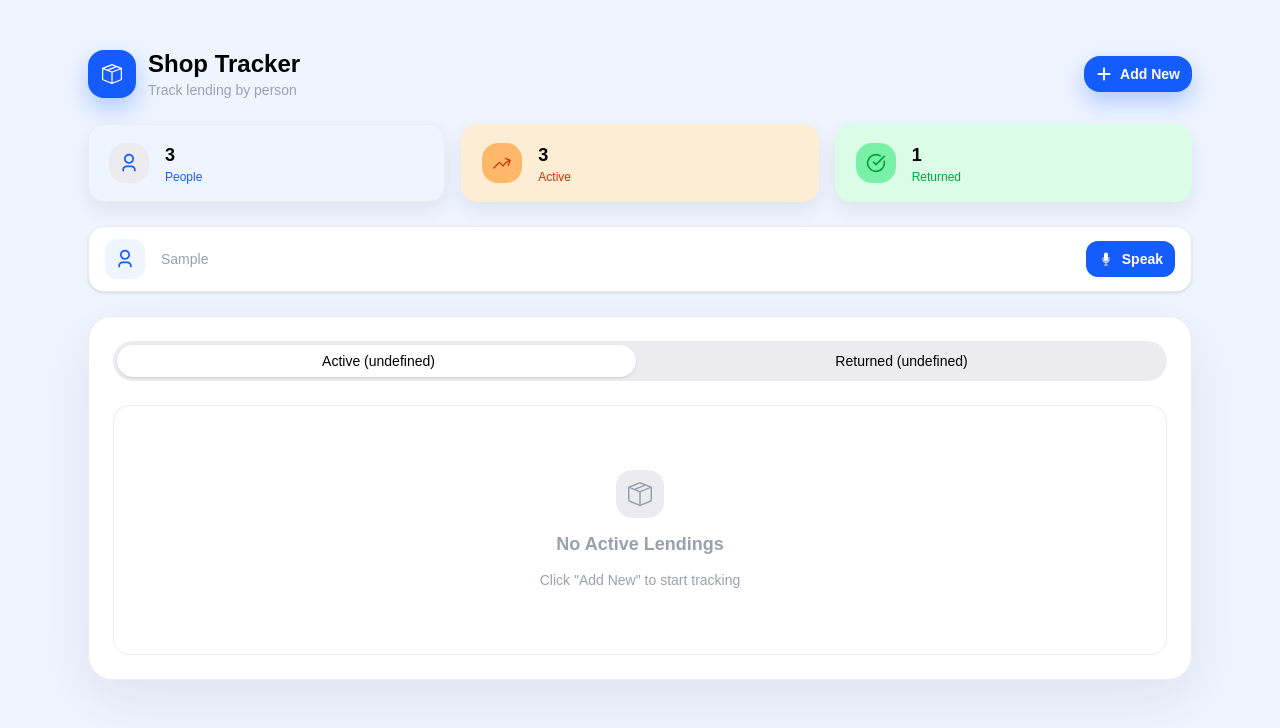
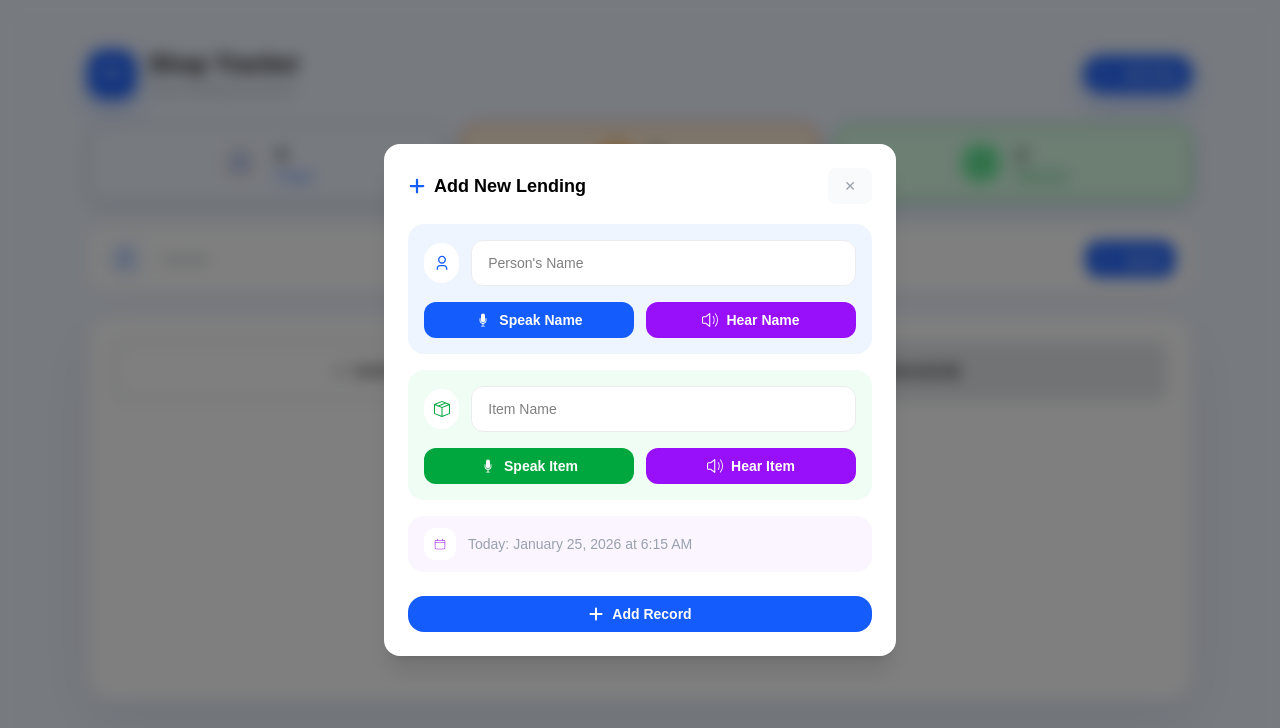
Before and after one commit to AbdulCoforge/shop-manager, a Next.js app: page / in a window 1280 px wide. Both pictures are taken after typing "Sample" into the empty fields and a click on the button "Add New". Shown: the top 728 px of the page. Built offline with nearby package versions, Linux system fonts and the light colour scheme.

Commit message:
few changes and modifed more components

```diff
--- /dev/null
+++ b/app/active/index.tsx
@@ -0,0 +1,5 @@
+export default function ActivePage() {
+    <div>
+        Active Page
+    </div>
+}
--- a/app/globals.css
+++ b/app/globals.css
@@ -66,6 +66,11 @@
   /* Overlay */
   --color-overlay: rgb(0 0 0 / 0.4);
 
+  /* Card Borders */
+  --border-people-card: var(--gray-400);
+  --border-active-card: var(--orange-500);
+  --border-returned-card: var(--green-500);
+
   /* Shadows */
   --shadow-primary: 0 10px 24px rgb(21 92 252 / 0.3);
   --shadow-card: 0 8px 20px rgb(15 23 42 / 0.08);
--- a/app/page.tsx
+++ b/app/page.tsx
@@ -32,11 +32,13 @@ export default function Home() {
     <div className="min-h-screen bg-(--color-bg-primary) text-(--color-text-primary)">
       <div className="mx-auto flex max-w-6xl flex-col gap-16 px-6 py-12">
         <PeopleOverviewSection
-          stats={{ people: 3, active: 3, returned: 1 }}
+          stats={{ people: 4, active: 3, returned: 1 }}
           people={people}
+          active={4}
+          returned={2}
         />
 
-        {/* <LendingEmptySection active={0} returned={0} /> */}
+
 
         {/* <PersonDetailSection
           personId={1}
@@ -45,7 +47,6 @@ export default function Home() {
           stats={{ activeItems: 1, returnedItems: 1 }}
         /> */}
 
-        {/* <AddLendingModal /> */}
 
         {/* <ReturnedItemSection /> */}
       </div>
--- /dev/null
+++ b/app/returned/index.tsx
@@ -0,0 +1,5 @@
+export default function ReturnPage() {
+    <div>
+        Return Page
+    </div>
+}
--- a/components/atoms/AdvanceButton/index.tsx
+++ b/components/atoms/AdvanceButton/index.tsx
@@ -4,7 +4,7 @@ import { Button } from "@/components/ui/button";
 type AdvanceButtonProps = React.ComponentProps<typeof Button>;
 
 export default function AdvanceButton({
-  variant = "primary",
+  variant,
   className,
   children,
   ...props
--- a/components/molecules/SectionHeader/index.tsx
+++ b/components/molecules/SectionHeader/index.tsx
@@ -18,7 +18,9 @@ export default function SectionHeader({
   actionLabel,
   actionIcon,
   onAction,
+  ...props
 }: SectionHeaderProps) {
+
   return (
     <header className="flex flex-wrap items-center justify-between gap-4">
       <div className="flex items-center gap-3">
--- a/components/molecules/StatCard/index.tsx
+++ b/components/molecules/StatCard/index.tsx
@@ -23,7 +23,7 @@ export default function StatCard({
   labelClassName,
 }: StatCardProps) {
   return (
-    <div className={cn(baseClass, "flex-1", className)}>
+    <div className={cn(baseClass, "flex-1 justify-center items-center", className)}>
       <IconBadge
         className={cn("h-10 w-10 rounded-2xl", iconClassName)}
       >
--- a/components/organisms/AddLendingModal/index.tsx
+++ b/components/organisms/AddLendingModal/index.tsx
@@ -1,4 +1,4 @@
-import * as React from "react";
+import { useEffect, useRef } from "react";
 import {
   BsBoxSeam,
   CiCalendar,
@@ -10,17 +10,32 @@ import {
 import AdvanceButton from "@/components/atoms/AdvanceButton";
 import IconBadge from "@/components/atoms/IconBadge";
 
-export default function AddLendingModal() {
+interface AddLendingModalProps{
+  onClose:()=>void;
+}
+
+export default function AddLendingModal({
+  onClose,
+}: AddLendingModalProps) {
+
+  const crossIconRef = useRef<HTMLButtonElement | null>(null);
+
+  useEffect(() => {
+    crossIconRef.current?.focus();
+  }, []);
+
+const today = new Date().toLocaleString([], { dateStyle: 'long', timeStyle: 'short' });
+
+
   return (
-    <section className="space-y-6">
-      <div className="rounded-3xl bg-(--color-overlay) p-8">
-        <div className="mx-auto max-w-xl rounded-3xl bg-(--color-background) p-6 shadow-(--shadow-modal)">
+    <div className="fixed inset-0 z-50 flex items-center justify-center bg-black/50 backdrop-blur-sm">
+      <div className="w-full max-w-lg rounded-2xl bg-white p-6 shadow-xl">
           <div className="flex items-center justify-between">
             <div className="flex items-center gap-2 text-lg font-semibold">
               <FaPlus className="text-(--color-primary)" />
               Add New Lending
             </div>
-            <span className="text-(--color-text-tertiary)">✕</span>
+            <AdvanceButton className="text-(--color-text-tertiary) cursor-pointer " onClick={onClose} ref={crossIconRef} variant="default" >✕</AdvanceButton>
           </div>
 
           <div className="mt-5 rounded-2xl bg-(--color-bg-primary) p-4">
@@ -71,15 +86,14 @@ export default function AddLendingModal() {
             <IconBadge className="h-8 w-8 rounded-xl bg-(--color-background) text-(--color-secondary)">
               <CiCalendar />
             </IconBadge>
-            Today: 25/01/2026
+            Today: {`${today}`}
           </div>
 
           <AdvanceButton className="mt-6 w-full justify-center rounded-2xl bg-(--color-primary) px-4 py-3 text-sm font-semibold text-(--color-text-secondary)">
             <FaPlus />
             Add Record
           </AdvanceButton>
-        </div>
       </div>
-    </section>
+    </div>
   );
 }
--- a/components/organisms/PeopleOverviewSection/index.tsx
+++ b/components/organisms/PeopleOverviewSection/index.tsx
@@ -1,6 +1,6 @@
 'use client'
 
-import * as React from "react";
+import { useEffect, useState } from "react";
 import {
   BsBoxSeam,
   FaPlus,
@@ -15,6 +15,8 @@ import PersonCard from "@/components/molecules/PersonCard";
 import TabToggle from "@/components/molecules/TabToggle";
 import EmptyState from "@/components/molecules/EmptyState";
 import InputField from "@/components/atoms/InputField";
+import AddLendingModal from "../AddLendingModal";
+import AdvanceButton from "@/components/atoms/AdvanceButton";
 
 interface PersonSummary {
   id: number;
@@ -46,7 +48,19 @@ export default function PeopleOverviewSection({
 }: PeopleOverviewSectionProps) {
 
 
-  const [activeTab, setActiveTab] = React.useState(0);
+  const [activeTab, setActiveTab] = useState<number>(0);
+  const [isAddUser, setIsAddUser] = useState<boolean>(false);
+  const [selectedTab, setSelectedTab] = useState<"active" | "returned">("active");
+
+  const handleTabClick = (tab: "active" | "returned") => {
+    setSelectedTab(tab);
+    console.log("Selected:", tab);
+  };
+
+
+  // useEffect(()=>{
+  //   console.log('clicked working:',isAddUser)
+  // },[isAddUser])
 
   return (
     <section className="space-y-6">
@@ -56,6 +70,7 @@ export default function PeopleOverviewSection({
         subtitle="Track lending by person"
         actionLabel="Add New"
         actionIcon={<FaPlus />}
+        onAction={() => setIsAddUser(prev => !prev)}
       />
 
       <div className="flex flex-wrap gap-4">
@@ -63,7 +78,7 @@ export default function PeopleOverviewSection({
           icon={<RiUser3Line className="text-xl" />}
           value={stats.people}
           label="People"
-          className="basis-[220px] border-(--color-primary-soft) bg-(--color-bg-primary)"
+          className="basis-[220px] border-(--border-people-card) bg-(--color-bg-primary)"
           iconClassName="bg-(--color-primary-soft) text-(--color-primary)"
           labelClassName="text-(--color-primary)"
         />
@@ -71,7 +86,7 @@ export default function PeopleOverviewSection({
           icon={<HiArrowTrendingUp className="text-xl" />}
           value={stats.active}
           label="Active"
-          className="basis-[220px] border-(--color-warning-bg) bg-(--color-warning-bg)"
+          className="basis-[220px] border-(--border-active-card) bg-(--color-warning-bg)"
           iconClassName="bg-(--color-secondary-soft) text-(--color-text-warning)"
           labelClassName="text-(--color-text-warning)"
         />
@@ -79,7 +94,7 @@ export default function PeopleOverviewSection({
           icon={<LuCircleCheckBig className="text-xl" />}
           value={stats.returned}
           label="Returned"
-          className="basis-[220px] border-(--color-success-bg) bg-(--color-success-bg)"
+          className="basis-[220px] border-(--border-returned-card) bg-(--color-success-bg)"
           iconClassName="bg-(--color-tertiary-soft) text-(--color-text-success)"
           labelClassName="text-(--color-text-success)"
         />
@@ -95,17 +110,48 @@ export default function PeopleOverviewSection({
 
       <div className="rounded-3xl border border-(--color-primary-soft) bg-(--color-background) p-6 shadow-(--shadow-panel)">
         {/* <TabToggle tabs={[`Active (${active})`, `Returned (${returned})`]} activeIndex={0} /> */}
-        <TabToggle
+        {/* <TabToggle
           tabs={[`Active (${active})`, `Returned (${returned})`]}
           activeIndex={activeTab}
-          onTabChange={setActiveTab}   // ✅ now updates
-        />
+          onTabChange={setActiveTab}
+        /> */}
+
+        <div className="w-full h-15 bg-gray-200 flex gap-5 p-1 rounded-xl">
+
+          <AdvanceButton
+            variant="ghost"
+            onClick={() => handleTabClick("active")}
+            className={`cursor-pointer h-full flex-1 ${selectedTab === "active"
+                ? "bg-white text-black font-semibold"
+                : "bg-gray-200 font-semibold"
+              }`}
+          >
+           <HiArrowTrendingUp className="text-3xl font-bold" />  Active (0)
+          </AdvanceButton>
+
+          <AdvanceButton
+            variant="ghost"
+            onClick={() => handleTabClick("returned")}
+            className={`cursor-pointer h-full flex-1 ${selectedTab === "returned"
+                ? "bg-white text-black font-semibold"
+                : "bg-gray-200 font-semibold"
+              }`}
+          >
+           <LuCircleCheckBig className="text-3xl font-bold" />Returned (0)
+          </AdvanceButton>
+
+        </div>
+
+
         <EmptyState
           icon={<BsBoxSeam className="text-2xl" />}
           title="No Active Lendings"
           description='Click "Add New" to start tracking'
         />
       </div>
+
+      {isAddUser && <AddLendingModal onClose={() => setIsAddUser(prev => !prev)} />}
+
 
       {/* <div className="space-y-6">
         {people.map((person) => (
--- a/components/ui/button.tsx
+++ b/components/ui/button.tsx
@@ -9,11 +9,13 @@ const buttonVariants = cva(
   {
     variants: {
       variant: {
+        default:"bg-gray-50 backdrop-blur-sm inset-0 z-20 ",
         primary:
-          "bg-(--color-primary) text-(--color-text-secondary) font-bold cursor-pointer hover:brightness-90  ",
+          "bg-(--color-primary) text-(--color-text-secondary) font-bold cursor-pointer hover:brightness-90  focus:border-4 focus:border-double focus:border-white",
         secondary:
-          "bg-(--color-secondary) text-(--color-text-secondary) font-bold cursor-pointer hover:brightness-90 ",
-        tertiary: "bg-(--color-tertiary) text-(--color-text-secondary) font-bold cursor-pointer  hover:brightness-90 ",
+          "bg-(--color-secondary) text-(--color-text-secondary) font-bold cursor-pointer hover:brightness-90 focus:border-4 focus:border-double focus:border-white",
+        tertiary: "bg-(--color-tertiary) text-(--color-text-secondary) font-bold cursor-pointer  hover:brightness-90 focus:border-4 focus:border-double focus:border-white",
+        ghost:"hover:none"
       },
       size: {
         default: "h-9 px-4 py-2 has-[>svg]:px-3",
```
